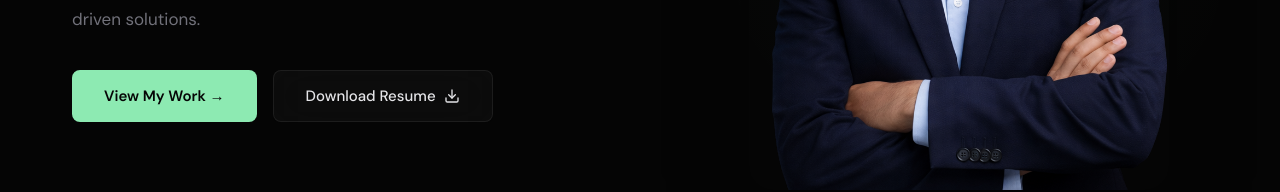
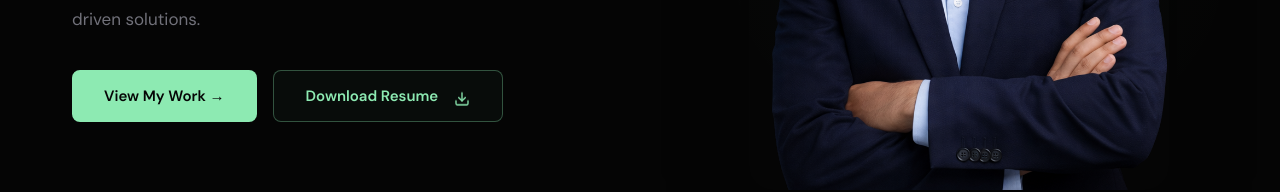
Before and after one commit to RufsanHossain/rufsan, a Next.js app: page / in a window 1280 px wide. Shown: the part 500-692 px from the top of the page. Built offline with nearby package versions, Linux system fonts and the light colour scheme.

Commit message:
updated cta button

```diff
--- a/src/components/sections/HeroSection.tsx
+++ b/src/components/sections/HeroSection.tsx
@@ -2,7 +2,7 @@
 
 import { useState } from "react";
 import Image from "next/image";
-import { ACCENT, TEXT, TEXT_DIM, GLASS, PHOTO_URL, FONT_DISPLAY, FONT_BODY, FONT_MONO } from "@/lib/constants";
+import { ACCENT, TEXT_DIM, GLASS, PHOTO_URL, FONT_DISPLAY, FONT_BODY, FONT_MONO } from "@/lib/constants";
 import { FadeIn } from "@/components/ui/FadeIn";
 import { Breadcrumb } from "@/components/ui/Breadcrumb";
 import { DownloadIcon } from "@/components/ui/Icons";
@@ -285,25 +285,49 @@ export function HeroSection({
               <button
                 onClick={on2}
                 style={{
-                  ...GLASS,
-                  color: TEXT,
+                  background: `${ACCENT}08`,
+                  color: ACCENT,
+                  border: `1.5px solid ${ACCENT}50`,
                   padding: isMobile ? "0.875rem 1.5rem" : "0.875rem 2rem",
                   borderRadius: "0.5rem",
                   fontSize: "0.9375rem",
-                  fontWeight: 500,
+                  fontWeight: 600,
                   fontFamily: FONT_BODY,
                   cursor: "pointer",
                   display: "inline-flex",
                   alignItems: "center",
                   justifyContent: "center",
-                  transition: "border-color 0.2s",
+                  gap: "0.5rem",
+                  transition: "all 0.25s ease",
                   width: isMobile ? "100%" : "auto",
+                  position: "relative",
+                  overflow: "hidden",
                 }}
-                onMouseEnter={(e) => (e.currentTarget.style.borderColor = `${ACCENT}30`)}
-                onMouseLeave={(e) => (e.currentTarget.style.borderColor = "rgba(255,255,255,0.07)")}
+                onMouseEnter={(e) => {
+                  e.currentTarget.style.background = `${ACCENT}15`;
+                  e.currentTarget.style.borderColor = ACCENT;
+                  e.currentTarget.style.boxShadow = `0 0 1.5rem ${ACCENT}20, inset 0 0 1rem ${ACCENT}06`;
+                  e.currentTarget.style.transform = "translateY(-0.125rem)";
+                }}
+                onMouseLeave={(e) => {
+                  e.currentTarget.style.background = `${ACCENT}08`;
+                  e.currentTarget.style.borderColor = `${ACCENT}50`;
+                  e.currentTarget.style.boxShadow = "none";
+                  e.currentTarget.style.transform = "translateY(0)";
+                }}
               >
                 {btn2}
-                {btn2Resume && <DownloadIcon />}
+                {btn2Resume && (
+                  <span
+                    style={{
+                      display: "inline-flex",
+                      alignItems: "center",
+                      animation: "heroDownloadBounce 2s ease-in-out infinite",
+                    }}
+                  >
+                    <DownloadIcon />
+                  </span>
+                )}
               </button>
             </div>
           </FadeIn>
@@ -314,6 +338,13 @@ export function HeroSection({
           <HeroPhoto />
         </div>
       </div>
+
+      <style>{`
+        @keyframes heroDownloadBounce {
+          0%, 100% { transform: translateY(0); }
+          50% { transform: translateY(3px); }
+        }
+      `}</style>
     </section>
   );
 }
```
